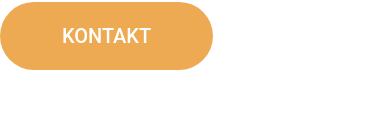
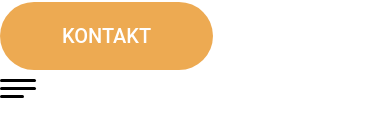
Before and after one commit to aiypwzqp5/yourbestparty-nauka, a Gatsby site: page / in a window 390 px wide. Shown: the part 488-624 px from the top of the page. Built offline with nearby package versions, Linux system fonts and the light colour scheme; Gatsby itself is replaced by a stand-in of ours; a web font is replaced by a local one.

Commit message:
LEKCJA 24: HAMBURGER BUTTON

```diff
--- /dev/null
+++ b/src/components/atoms/HamburgerButton/HamburgerButton.js
@@ -0,0 +1,20 @@
+import React from "react";
+import {
+  StyledHamburgerButton,
+  StyledHamburgerBox,
+  StyledHamburgerInner,
+} from "./HamburgerButton.styles";
+
+const HamburgerButton = ({ openMenu, isOpen }) => (
+  <StyledHamburgerButton
+    aria-label="otwórz menu"
+    onClick={openMenu}
+    isopen={isOpen}
+  >
+    <StyledHamburgerBox isopen={isOpen}>
+      <StyledHamburgerInner isopen={isOpen} />
+    </StyledHamburgerBox>
+  </StyledHamburgerButton>
+);
+
+export default HamburgerButton;
--- /dev/null
+++ b/src/components/atoms/HamburgerButton/HamburgerButton.styles.js
@@ -0,0 +1,65 @@
+import styled from "styled-components";
+
+export const StyledHamburgerButton = styled.button`
+  cursor: pointer;
+  border: 0;
+  width: 36px;
+  height: 34px;
+  background-color: transparent;
+  display: flex;
+  justify-content: flex-end;
+
+  &:focus-visible {
+    outline-width: 1px;
+    outline-style: solid;
+    outline-color: var(--hoverGreen);
+    outline-offset: 3px;
+  }
+`;
+
+export const StyledHamburgerBox = styled.span`
+  width: 100%;
+  height: 100%;
+  display: inline-block;
+  position: relative;
+`;
+
+export const StyledHamburgerInner = styled.span`
+  width: 36px;
+  height: 3px;
+  position: absolute;
+  left: 0;
+  top: 50%;
+  border-radius: 2px;
+  transition: background-color 250ms linear;
+  background-color: ${({ isopen }) =>
+    isopen ? "transparent" : "var(--black)"};
+
+  &::after {
+    content: "";
+    left: 0;
+    width: ${({ isopen }) => (isopen ? "36px" : "24px")};
+    height: 3px;
+    position: absolute;
+    background-color: var(--black);
+    top: 8px;
+    border-radius: 3px;
+    transform: ${({ isopen }) =>
+      isopen ? "rotate(-45deg) translate(7px, -6px)" : "rotate(0)"};
+    transition: transform 250ms linear;
+  }
+
+  &::before {
+    content: "";
+    left: 0;
+    width: 36px;
+    height: 3px;
+    position: absolute;
+    background-color: var(--black);
+    top: -8px;
+    border-radius: 2px;
+    transform: ${({ isopen }) =>
+      isopen ? "rotate(45deg) translate(5px, 4px)" : "rotate(0)"};
+    transition: transform 250ms linear;
+  }
+`;
--- a/src/pages/index.js
+++ b/src/pages/index.js
@@ -2,6 +2,7 @@ import * as React from "react";
 import GlobalStyle from "../styles/GlobalStyles";
 import Input from "../components/atoms/Input/Input";
 import Button from "../components/atoms/Button/Button";
+import HamburgerButton from "../components/atoms/HamburgerButton/HamburgerButton";
 
 const IndexPage = () => {
   return (
@@ -15,6 +16,7 @@ const IndexPage = () => {
         error="error text"
       />
       <Button text="KONTAKT" />
+      <HamburgerButton />
     </main>
   );
 };
```
